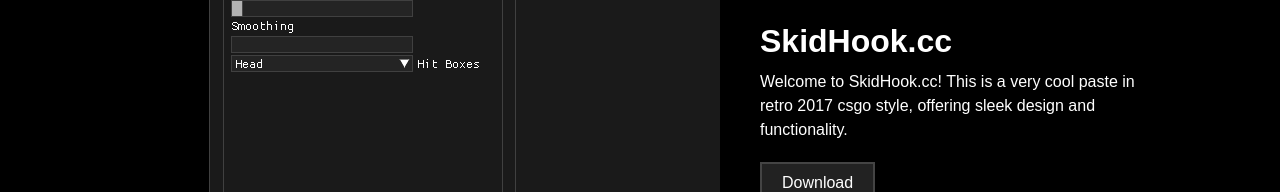
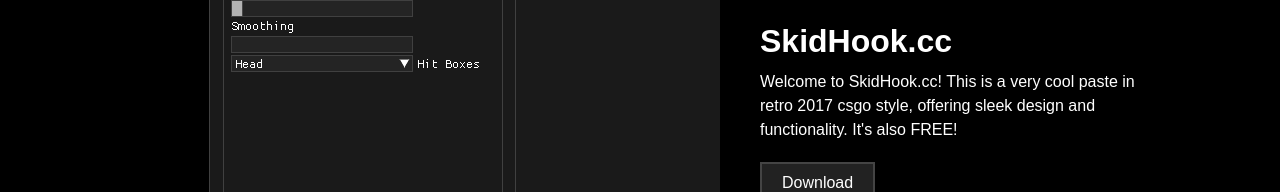
Before and after one commit to SkeyGitHub/skdhkd, a plain HTML site: page index.html in a window 1280 px wide. Shown: the part 236-428 px from the top of the page. Drawn offline with Linux system fonts and the light colour scheme.

Commit message:
Update index.html

```diff
--- a/index.html
+++ b/index.html
@@ -154,7 +154,7 @@
       <h1>SkidHook.cc</h1>
       <p>
         Welcome to SkidHook.cc! This is a very cool paste in
-        retro 2017 csgo style, offering sleek design and functionality.
+        retro 2017 csgo style, offering sleek design and functionality. It's also FREE!
       </p>
 
       <a href="#" class="my-button" onclick="onDownload()">Download</a>
```
